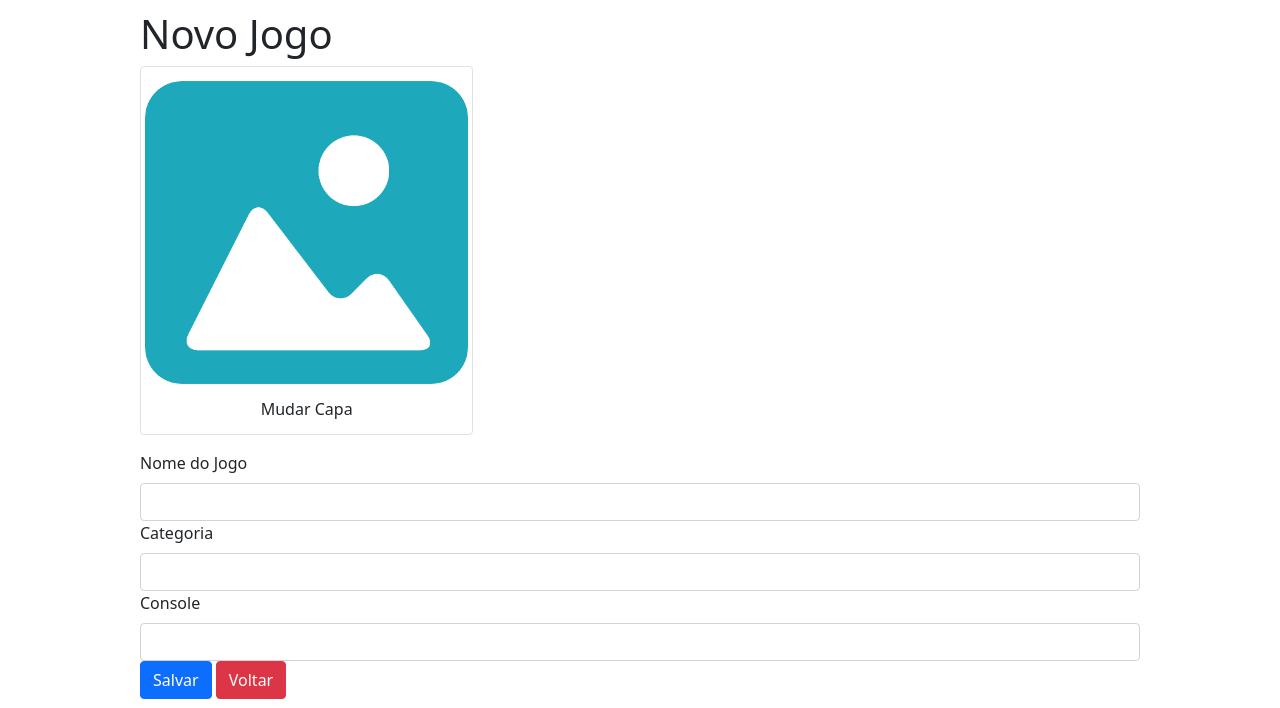
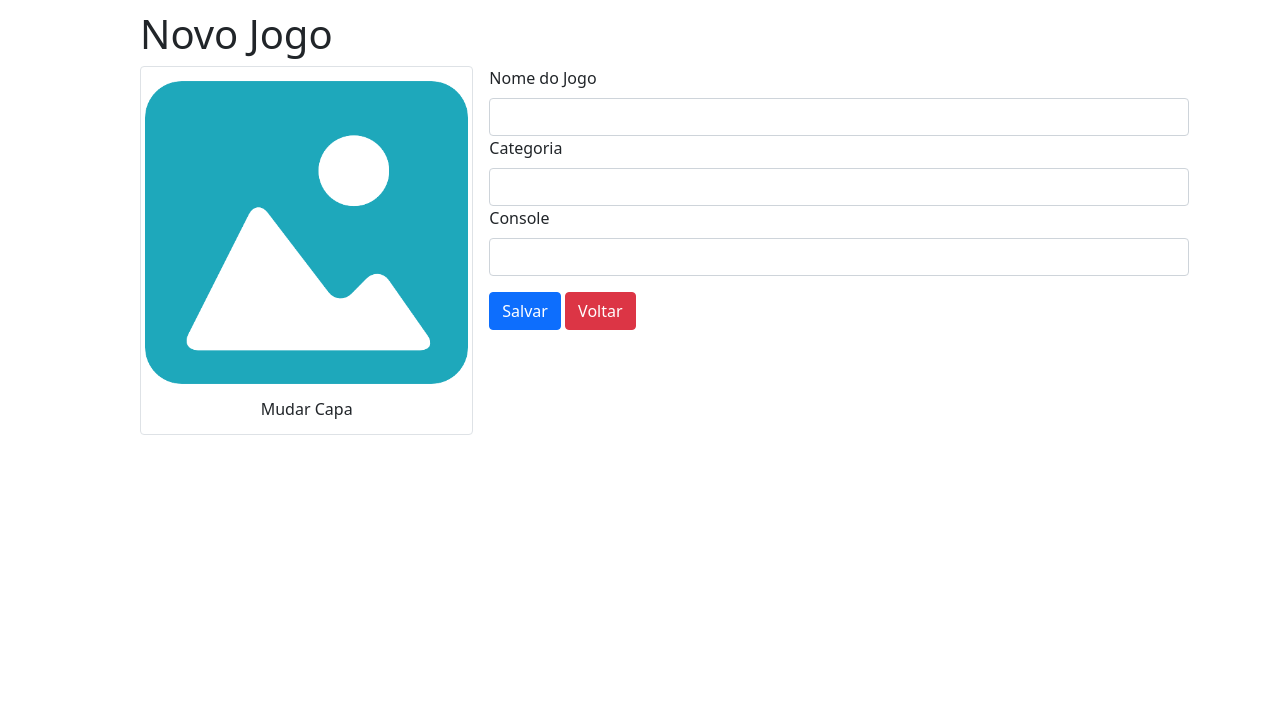
Before and after one commit to vicotirah/jogoteca-alura, a Flask app: page /novo in a window 1280 px wide. Shown: the top 708 px of the page. Run offline with Flask 3, Linux system fonts and the light colour scheme; the visitor is signed in with stand-in values (Sample User, id 1); some libraries are stand-ins or nearby versions.

Commit message:
Finalizando

```diff
--- a/jogoteca.py
+++ b/jogoteca.py
@@ -1,6 +1,7 @@
 from flask import Flask
 from flask_sqlalchemy import SQLAlchemy
 from flask_wtf.csrf import CSRFProtect
+from flask_bcrypt import Bcrypt
 
 app = Flask(__name__)
 app.secret_key = 'jogoteca'
@@ -10,9 +11,10 @@
 
 db = SQLAlchemy(app)
 csrf = CSRFProtect(app)
+bcrypt = Bcrypt(app)
 
-
-from views import *
+from views_user import *
+from views_games import *
 
 if __name__ == '__main__':
     app.run(debug=True)
--- a/templates/login.html
+++ b/templates/login.html
@@ -11,7 +11,7 @@
             {{ form.senha.label(class="form-label") }}
             {{ form.senha(class="form-control") }}
         </div>
-        <div>
+        <div class="form-group buttons">
             {{ form.login(class="btn btn-primary") }}
             <a class="btn btn-danger" href="{{ url_for('index') }}">Voltar</a>
         </div>
--- a/templates/novo_jogo.html
+++ b/templates/novo_jogo.html
@@ -1,8 +1,8 @@
 {% extends "template.html" %}
 {% block conteudo %}
-      <form action="{{ url_for('criar') }}" method="post" enctype="multipart/form-data">
+      <form class="formularioJogo" action="{{ url_for('criar') }}" method="post" enctype="multipart/form-data">
 
-        <figure class="img-thumbnail col-md-4">
+        <figure class="img-thumbnail col-md-4 formularioImagem">
           <img class="img-fluid" src="{{ url_for('imagem', nome_arquivo = 'capa_padrao.png') }}">
           <figcaption>
             <label class="fileContainer">
@@ -14,19 +14,19 @@
 
         <fieldset>
           {{ form.hidden_tag() }}
-          <div class="form-group">
+          <div class="form-group inputBox">
             {{ form.nome.label(class="form-label") }}
             {{ form.nome(class="form-control") }}
           </div>
-          <div class="form-group">
+          <div class="form-group inputBox">
             {{ form.categoria.label(class="form-label") }}
             {{ form.categoria(class="form-control") }}
           </div>
-          <div class="form-group">
+          <div class="form-group inputBox">
             {{ form.console.label(class="form-label") }}
             {{ form.console(class="form-control") }}
           </div>
-          <div>
+          <div class="form-group buttons">
             {{ form.salvar(class="btn btn-primary") }}
             <a class="btn btn-danger" href="{{ url_for('index') }}">Voltar</a>
           </div>
--- a/views.py
+++ b/views_games.py
@@ -1,7 +1,9 @@
-from flask import render_template, request, redirect, session, flash, url_for, send_from_directory
-from models import Jogos, Usuarios
+from flask import render_template, request, redirect, flash, url_for, send_from_directory, Blueprint
 from jogoteca import app, db
+from models import Jogos
 from helpers import *
+
+games_blueprint = Blueprint('games', __name__)
 
 
 # Usando o contexto da aplicação
@@ -26,27 +28,29 @@
     form = FormularioJogo()
     return render_template('novo_jogo.html', titulo='Novo Jogo', form=form)
 
-@app.route('/criar', methods=['POST',])
+@app.route('/criar', methods=['POST'])
 def criar():
     form = FormularioJogo(request.form)
 
     if form.validate_on_submit():
-        return redirect(url_for('adicionar_jogo'))
 
-    nome, categoria, console = formulario_valores(form)
-    jogo = Jogos.query.filter_by(nome=nome).first()
+        nome, categoria, console = formulario_valores(form)
 
-    if jogo: #==True
-        flash('Jogo já listado!')
+        jogo = Jogos.query.filter_by(nome=nome).first()
+        if jogo:
+            flash('Jogo já listado!')
+            return redirect(url_for('index'))
+
+        novo_jogo = Jogos(nome=nome, categoria=categoria, console=console)
+        salvar_no_banco(novo_jogo)
+
+        imagem_form(novo_jogo)
+
+        flash('Jogo adicionado com sucesso!')
         return redirect(url_for('index'))
 
-    novo_jogo = Jogos(nome=nome, categoria=categoria, console=console)
-
-    salvar_no_banco(novo_jogo)
-
-    imagem_form(novo_jogo)
-
-    return redirect(url_for('index'))
+    flash('Erro no envio do formulário!')
+    return redirect(url_for('adicionar_jogo'))
 
 @app.route('/editar/<int:id>')
 def editar_jogo(id):
@@ -80,34 +84,9 @@
         return redirecionar
     Jogos.query.filter_by(id=id).delete()
     db.session.commit()
+
     flash('Jogo deletado com sucesso')
 
-    return redirect(url_for('index'))
-
-@app.route('/login' )
-def login():
-    proxima = request.args.get('proxima')
-    form = FormularioUsuario()
-    return render_template('login.html', titulo='Faça seu login', proxima=proxima, form=form)
-
-@app.route('/autenticar', methods=['POST',])
-def autenticar():
-    form = FormularioUsuario(request.form)
-    usuario = Usuarios.query.filter_by(nickname=form.nickname.data).first()
-    if usuario: #==True
-        if form.senha.data == usuario.senha:
-            session['usuario_logado'] = usuario.nickname
-            flash(usuario.nickname + ' logado com sucesso!')
-            proxima_pagina = request.form['proxima']
-            return redirect(proxima_pagina)
-    else:
-        flash('Usuário não logado')
-        return redirect(url_for('login'))
-
-@app.route('/logout')
-def logout():
-    session['usuario_logado'] = None
-    flash('Logout efetuado com sucesso')
     return redirect(url_for('index'))
 
 @app.route('/uploads/<nome_arquivo>')
```
Also changed, not shown: prepara_banco.py (+5 -3 lines), requirements.txt (added, +16 -0 lines), templates/editar_jogo.html (+6 -6 lines), views_user.py (added, +33 -0 lines), uploads/capa1.jpg (deleted), uploads/capa16-1730905497.jpg (renamed from uploads/capa10.jpg), uploads/capa17-1730906880.jpg (added), uploads/capa2-1730904060.jpg (added), uploads/capa8-1730904079.jpg (renamed from uploads/capa8.jpg).
